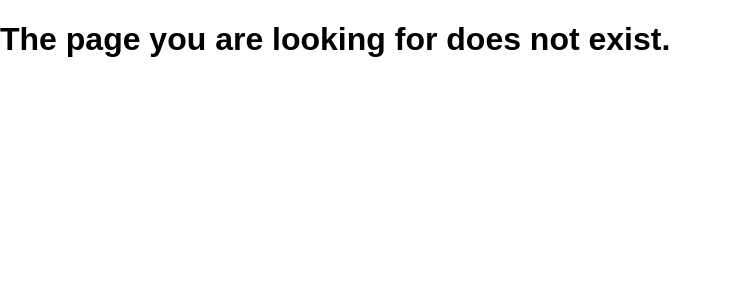
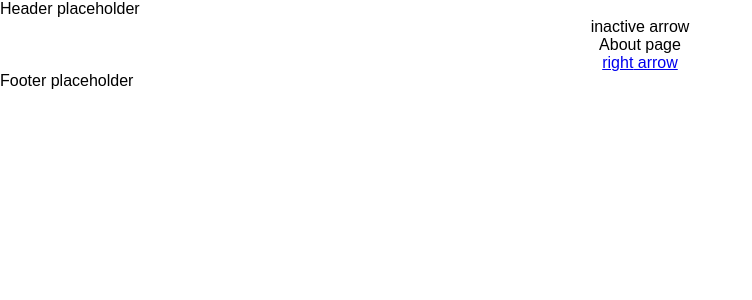
Before and after one commit to kritpetra/solstice-react-exercise, a React (Create React App) app in the folder frontend/: page /about in a window 1280 px wide. Shown: the top 300 px of the page, without its empty margins (0-752 px from the left). Built offline with nearby package versions, Linux system fonts and the light colour scheme; no server answers.

Commit message:
linked pages together with navigation "arrows"

```diff
--- a/frontend/src/Routes.js
+++ b/frontend/src/Routes.js
@@ -1,14 +1,17 @@
 import React from 'react';
-import { Route, Switch } from 'react-router';
+import { Route, Switch, Redirect } from 'react-router';
 import { BrowserRouter } from 'react-router-dom';
 
-import App from './components/App';
+import { AboutContainer, EnergyGraph, CostsGraph } from './components/App';
 import NotFound from './components/NotFound';
 
 export default () =>
   <BrowserRouter>
     <Switch>
-      <Route exact path='/' component={App} />
+      <Redirect exact from='/' to='/about' />
+      <Route exact path='/about' component={AboutContainer} />
+      <Route exact path='/energy' component={EnergyGraph} />
+      <Route exact path='/costs' component={CostsGraph} />
       <Route path='*' component={NotFound} />
     </Switch>
   </BrowserRouter>;
--- /dev/null
+++ b/frontend/src/components/About.js
@@ -0,0 +1,7 @@
+import React from 'react';
+import { Link } from 'react-router-dom';
+
+export default () =>
+  <div>
+    About page
+  </div>
--- a/frontend/src/components/App.js
+++ b/frontend/src/components/App.js
@@ -1,4 +1,13 @@
 import React, { Component } from 'react';
+import { Redirect } from 'react-router';
+
+import Header from './Header';
+import Footer from './Footer';
+import About from './About';
+import Graph from './Graph';
+import NotFound from './NotFound';
+import NavigationArrow from './NavigationArrow';
+
 import '../styles/App.css';
 
 class App extends Component {
@@ -9,21 +18,52 @@ class App extends Component {
     };
   }
 
-  render() {
-    return (
-      <div className="App">
-        <p>{ JSON.stringify(this.state.data) }</p>
-      </div>
-    );
-  }
-
-  componentDidMount() { // TODO: Test fetching data -- delete
+  componentDidMount() {
     fetch("/data", {
       accept: "application/json"
     })
     .then(response => response.json())
     .then(data => this.setState({ data }));
   }
+
+  render() {
+    let innerComponent;
+    if (this.props.location === 'about') {
+      innerComponent =
+        <div className="App">
+          <NavigationArrow direction='left' inactive />
+          <About />
+          <NavigationArrow direction='right' to='energy' />
+        </div>;
+    } else if (this.props.location === 'energy') {
+      innerComponent =
+        <div className="App">
+          <NavigationArrow direction='left' to='about' />
+          <Graph type={'energy'} />
+          <NavigationArrow direction='right' to='costs' />
+        </div>;
+    } else if (this.props.location === 'costs') {
+      innerComponent =
+        <div className="App">
+          <NavigationArrow direction='left' to='energy' />
+          <Graph type={'costs'} />
+          <NavigationArrow direction='right' inactive />
+        </div>;
+    } else {
+      throw new Error('Invalid props.location in App');
+    }
+
+    return innerComponent;
+  }
 }
 
-export default App;
+const AppWrapper = props =>
+  <div className="AppContainer">
+    <Header {...props} />
+    <App {...props} />
+    <Footer />
+  </div>;
+
+export const AboutContainer = () => <AppWrapper location='about' />;
+export const EnergyGraph = () => <AppWrapper location='energy' />;
+export const CostsGraph = () => <AppWrapper location='costs' />;
--- /dev/null
+++ b/frontend/src/components/Footer.js
@@ -0,0 +1,6 @@
+import React from 'react';
+
+export default () =>
+  <div className='footer'>
+    Footer placeholder
+  </div>;
--- /dev/null
+++ b/frontend/src/components/Graph.js
@@ -0,0 +1,6 @@
+import React from 'react';
+
+export default ({ type }) =>
+  <div>
+    graph, type is {type}
+  </div>;
--- /dev/null
+++ b/frontend/src/components/Header.js
@@ -0,0 +1,6 @@
+import React from 'react';
+
+export default () =>
+  <div className='header'>
+    Header placeholder
+  </div>;
--- /dev/null
+++ b/frontend/src/components/NavigationArrow.js
@@ -0,0 +1,10 @@
+import React from 'react';
+import { Link } from 'react-router-dom';
+
+export default ({ direction, to, inactive }) =>
+  <div>
+    { inactive ?
+        <div>inactive arrow</div>
+      : <Link to={to}>{direction} arrow</Link>
+    }
+  </div>;
```
